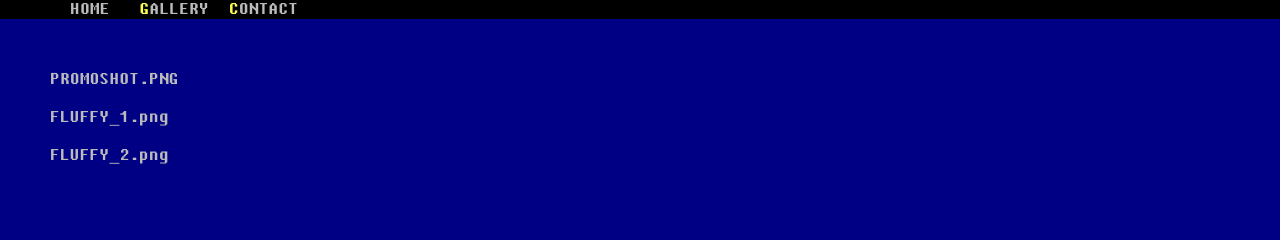
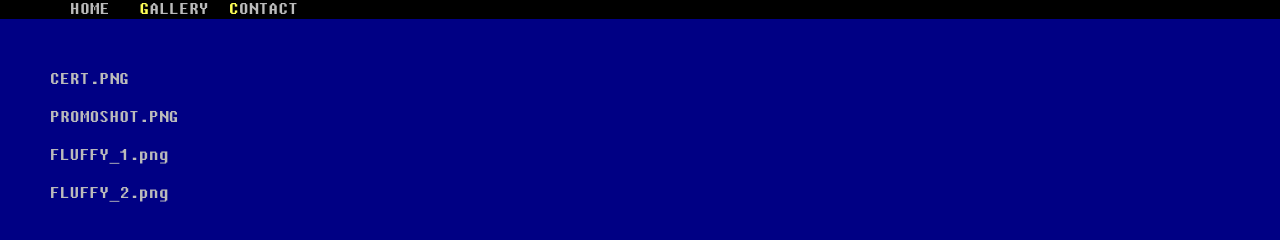
Before and after one commit to Laukannen/Laukannen.github.io, a plain HTML site: page gallery.html in a window 1280 px wide. Drawn offline with Linux system fonts and the light colour scheme.

Commit message:
Pushed certificate

```diff
--- a/gallery.html
+++ b/gallery.html
@@ -62,6 +62,7 @@
         <!-- /.container -->
     </nav>
 
+<p><a href="assets/CERT.png">CERT.PNG</a></p>
 <p><a href="assets/PROMOSHOT.png">PROMOSHOT.PNG</a></p>
 <p><a href="assets/FLUFFY_1.png">FLUFFY_1.png</a></p>
 <p><a href="assets/FLUFFY_2.png">FLUFFY_2.png</a></p>
```
Also changed, not shown: assets/CERT.png (added).
